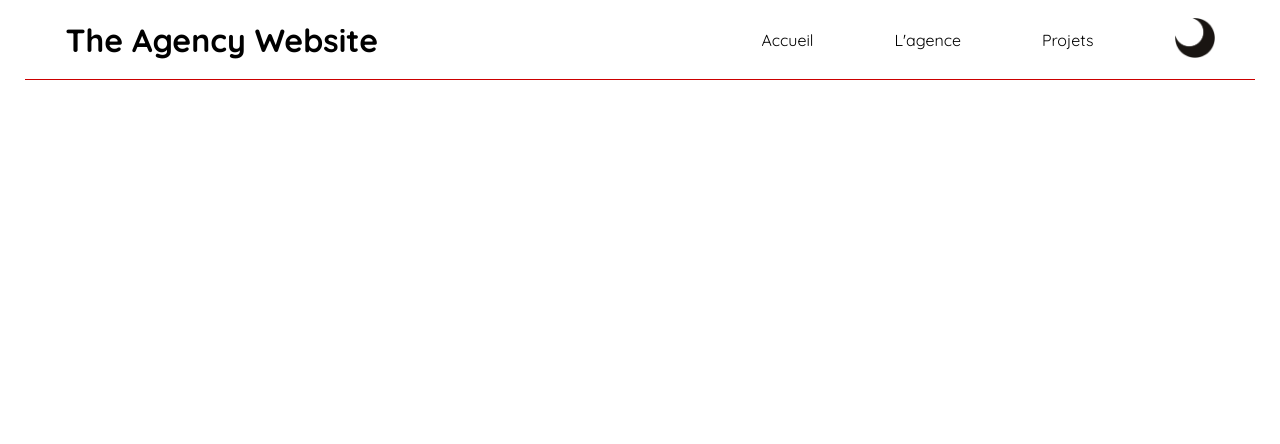
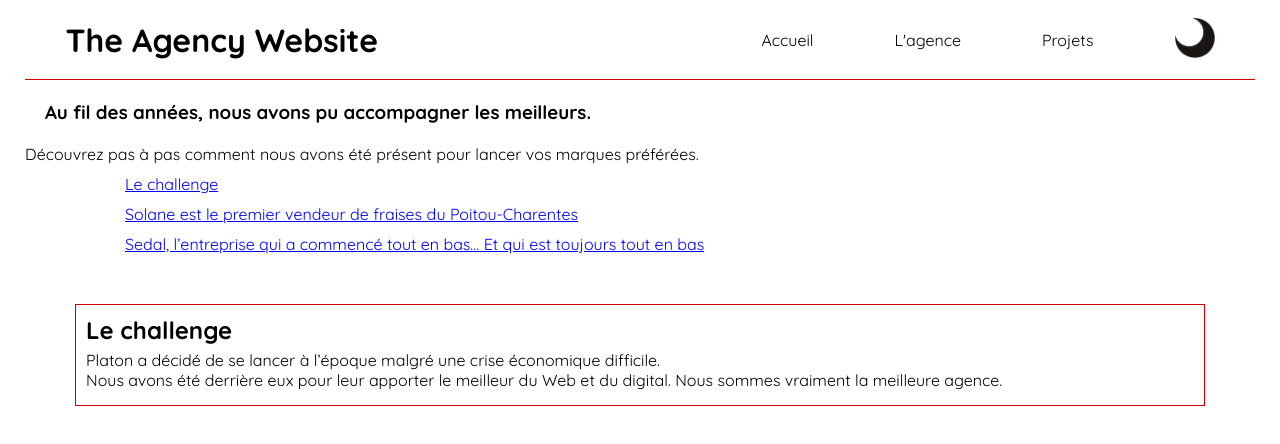
Before and after one commit to Mtwod/thpnext_w06d3_agency_website, a React (Create React App) app: page /works/platon-study-case in a window 1280 px wide. Shown: the top 444 px of the page. Built offline with nearby package versions, Linux system fonts and the light colour scheme.

Commit message:
Fix router

```diff
--- a/src/App.jsx
+++ b/src/App.jsx
@@ -33,11 +33,14 @@ const App = () => {
               <Route path="/" exact>
                 <Home />
               </Route>
-              <Route path="/works" exact>
+              <Route path="/works">
                 <Works />
               </Route>
               <Route path="/about" exact>
                 <About />
+              </Route>
+              <Route>
+                Page introuvable
               </Route>
             </Switch>
           </main>
--- a/src/pages/Works/index.jsx
+++ b/src/pages/Works/index.jsx
@@ -1,7 +1,6 @@
 import StudyCase from 'components/StudyCase';
 import studyCases from 'data/studyCases';
 import {
-  BrowserRouter as Router,
   Link,
   Switch,
   Route,
@@ -13,7 +12,6 @@ const Works = () => {
   const description = 'Découvrez pas à pas comment nous avons été présent pour lancer vos marques préférées.';
 
   return (
-    <Router>
     <div className="Works">
       <h3 className="Works__title">{title}</h3>
       <p className="Works__description">{description}</p>
@@ -30,7 +28,6 @@ const Works = () => {
         </Route>
       </Switch>
     </div>
-    </Router>
   );
 };
 
```
Lines whose indentation alone changed are shown as unchanged.
